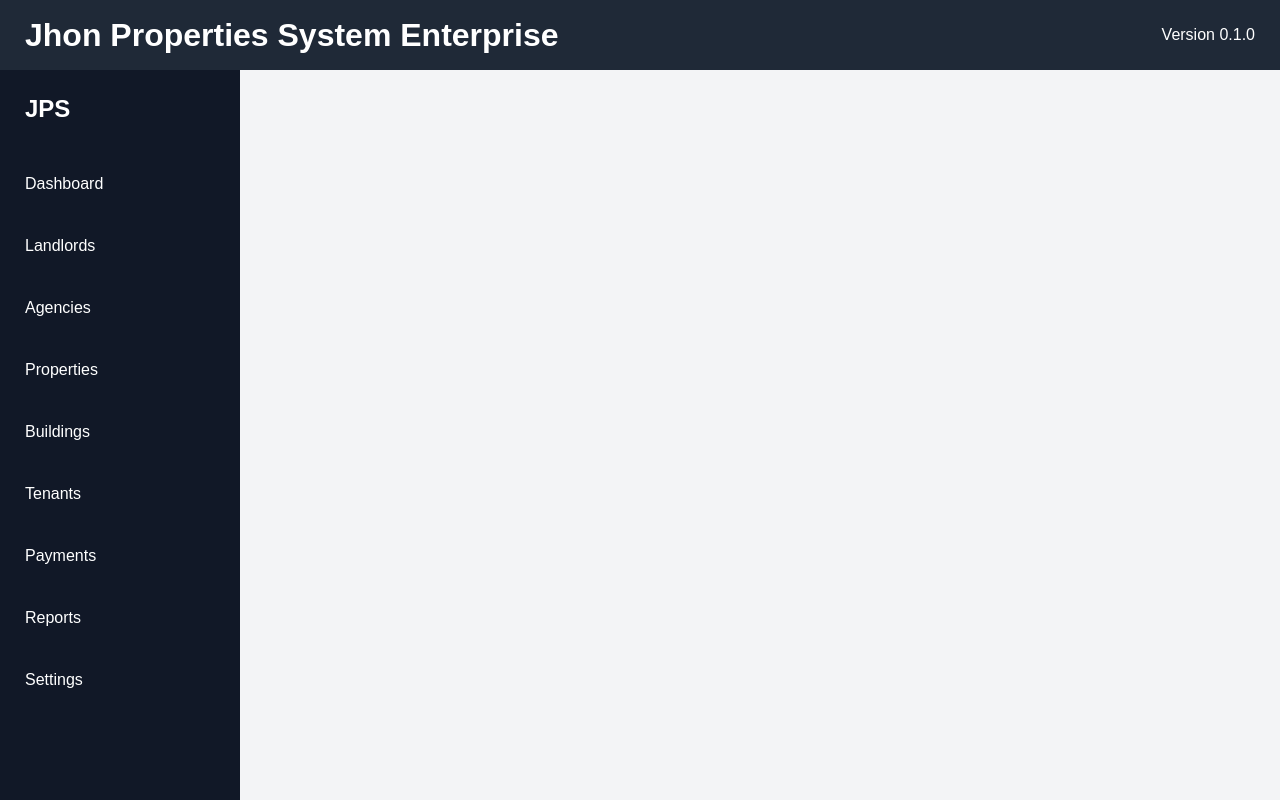
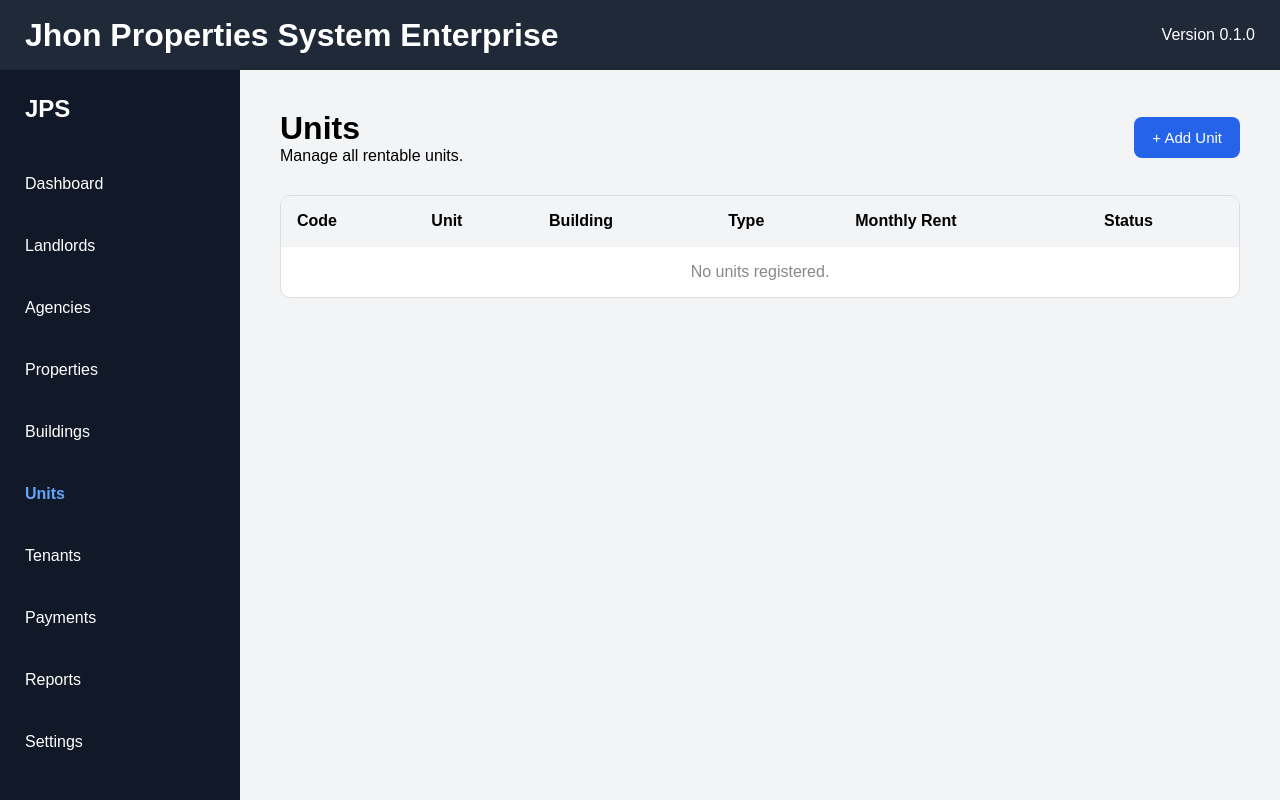
Before and after one commit to JHON261998/jhon-properties-system-enterprise, a React (Vite) app: page /units in a window 1280 px wide. Built offline with nearby package versions, Linux system fonts and the light colour scheme.

Commit message:
Release 0.9.0 - Units Module

```diff
--- a/src/App.jsx
+++ b/src/App.jsx
@@ -8,6 +8,7 @@ import Landlords from "./pages/Landlords";
 import Agencies from "./pages/Agencies";
 import Properties from "./pages/Properties";
 import Buildings from "./pages/Buildings";
+import Units from "./pages/Units";
 import Tenants from "./pages/Tenants";
 import Payments from "./pages/Payments";
 import Reports from "./pages/Reports";
@@ -22,6 +23,7 @@ function App() {
         <Route path="/agencies" element={<Agencies />} />
         <Route path="/properties" element={<Properties />} />
         <Route path="/buildings" element={<Buildings />} />
+        <Route path="/units" element={<Units />} />
         <Route path="/tenants" element={<Tenants />} />
         <Route path="/payments" element={<Payments />} />
         <Route path="/reports" element={<Reports />} />
--- /dev/null
+++ b/src/components/UnitModal.jsx
@@ -0,0 +1,78 @@
+import { useState } from "react";
+import TextInput from "./TextInput";
+
+function UnitModal({ open, onClose, onSave }) {
+  const [unitNumber, setUnitNumber] = useState("");
+  const [building, setBuilding] = useState("");
+  const [type, setType] = useState("");
+  const [rent, setRent] = useState("");
+
+  if (!open) return null;
+
+  function handleSave() {
+    if (!unitNumber.trim()) return;
+
+    onSave({
+      unitNumber,
+      building,
+      type,
+      rent,
+    });
+
+    setUnitNumber("");
+    setBuilding("");
+    setType("");
+    setRent("");
+  }
+
+  return (
+    <div className="modal-overlay">
+      <div className="modal">
+        <h2>Add Unit</h2>
+
+        <TextInput
+          label="Unit Number"
+          placeholder="A001"
+          value={unitNumber}
+          onChange={(e) => setUnitNumber(e.target.value)}
+        />
+
+        <TextInput
+          label="Building"
+          placeholder="Block A"
+          value={building}
+          onChange={(e) => setBuilding(e.target.value)}
+        />
+
+        <TextInput
+          label="Unit Type"
+          placeholder="1 Bedroom"
+          value={type}
+          onChange={(e) => setType(e.target.value)}
+        />
+
+        <TextInput
+          label="Monthly Rent"
+          placeholder="25000"
+          value={rent}
+          onChange={(e) => setRent(e.target.value)}
+        />
+
+        <div className="modal-buttons">
+          <button
+            className="primary-btn"
+            onClick={handleSave}
+          >
+            Save
+          </button>
+
+          <button onClick={onClose}>
+            Cancel
+          </button>
+        </div>
+      </div>
+    </div>
+  );
+}
+
+export default UnitModal;
--- /dev/null
+++ b/src/components/UnitRow.jsx
@@ -0,0 +1,14 @@
+function UnitRow({ unit }) {
+  return (
+    <tr>
+      <td>{unit.code}</td>
+      <td>{unit.unitNumber}</td>
+      <td>{unit.building}</td>
+      <td>{unit.type}</td>
+      <td>{unit.rent}</td>
+      <td>{unit.status}</td>
+    </tr>
+  );
+}
+
+export default UnitRow;
--- /dev/null
+++ b/src/components/UnitTable.jsx
@@ -0,0 +1,39 @@
+import UnitRow from "./UnitRow";
+
+function UnitTable({ units }) {
+  return (
+    <div className="table-container">
+      <table className="jps-table">
+        <thead>
+          <tr>
+            <th>Code</th>
+            <th>Unit</th>
+            <th>Building</th>
+            <th>Type</th>
+            <th>Monthly Rent</th>
+            <th>Status</th>
+          </tr>
+        </thead>
+
+        <tbody>
+          {units.length === 0 ? (
+            <tr>
+              <td colSpan={6} className="empty-state">
+                No units registered.
+              </td>
+            </tr>
+          ) : (
+            units.map((unit) => (
+              <UnitRow
+                key={unit.id}
+                unit={unit}
+              />
+            ))
+          )}
+        </tbody>
+      </table>
+    </div>
+  );
+}
+
+export default UnitTable;
--- a/src/data/navigation.js
+++ b/src/data/navigation.js
@@ -26,21 +26,26 @@ const navigation = [
   },
   {
     id: 6,
+    name: "Units",
+    path: "/units",
+  },
+  {
+    id: 7,
     name: "Tenants",
     path: "/tenants",
   },
   {
-    id: 7,
+    id: 8,
     name: "Payments",
     path: "/payments",
   },
   {
-    id: 8,
+    id: 9,
     name: "Reports",
     path: "/reports",
   },
   {
-    id: 9,
+    id: 10,
     name: "Settings",
     path: "/settings",
   },
--- /dev/null
+++ b/src/features/units/unitStore.js
@@ -0,0 +1,21 @@
+export function loadUnits() {
+  const saved = localStorage.getItem("units");
+  return saved ? JSON.parse(saved) : [];
+}
+
+export function saveUnits(units) {
+  localStorage.setItem(
+    "units",
+    JSON.stringify(units)
+  );
+}
+
+export function createUnit(data, count) {
+  return {
+    id: `U-${Date.now()}`,
+    code: `U-${String(count + 1).padStart(3, "0")}`,
+    status: "Vacant",
+    createdAt: new Date().toLocaleDateString(),
+    ...data,
+  };
+}
--- /dev/null
+++ b/src/pages/Units.jsx
@@ -0,0 +1,55 @@
+import { useEffect, useState } from "react";
+
+import UnitModal from "../components/UnitModal";
+import UnitTable from "../components/UnitTable";
+
+import {
+  loadUnits,
+  saveUnits,
+  createUnit,
+} from "../features/units/unitStore";
+
+function Units() {
+  const [units, setUnits] = useState(loadUnits);
+  const [open, setOpen] = useState(false);
+
+  useEffect(() => {
+    saveUnits(units);
+  }, [units]);
+
+  function addUnit(data) {
+    const unit = createUnit(data, units.length);
+
+    setUnits([...units, unit]);
+
+    setOpen(false);
+  }
+
+  return (
+    <>
+      <div className="page-header">
+        <div>
+          <h1>Units</h1>
+          <p>Manage all rentable units.</p>
+        </div>
+
+        <button
+          className="primary-btn"
+          onClick={() => setOpen(true)}
+        >
+          + Add Unit
+        </button>
+      </div>
+
+      <UnitTable units={units} />
+
+      <UnitModal
+        open={open}
+        onClose={() => setOpen(false)}
+        onSave={addUnit}
+      />
+    </>
+  );
+}
+
+export default Units;
```
